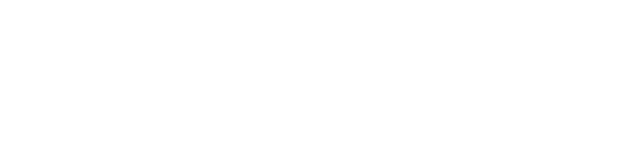
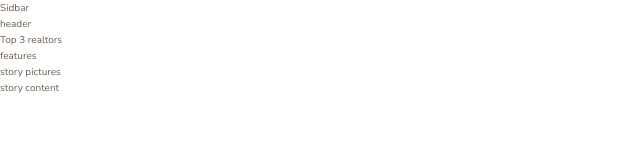
Before and after one commit to kmvbatista/nexter, a website: page index.html in a window 1280 px wide. Shown: the whole page, without its empty margins (0-640 px from the left). Drawn offline with nearby package versions, Linux system fonts and the light colour scheme; files that its build step writes are made by us from their sources.

Commit message:
first settings

```diff
--- a/index.html
+++ b/index.html
@@ -12,6 +12,17 @@
         <title>nexter &mdash; your home, your freedom</title>
     </head>
     <body class="container">
-
+        <div class="sidebar">
+            Sidbar
+        </div>
+    <header class="header">header</header>
+    <div class="realtors">Top 3 realtors</div>
+    <section class="features">features</section>
+    <div class="story__pictures">
+        story pictures
+    </div>
+    <div class="story__content">
+        story content
+    </div>
     </body>
 </html>
--- a/package.json
+++ b/package.json
@@ -1,13 +1,12 @@
 {
-  "name": "Nexter",
+  "name": "nexter",
   "version": "1.0.0",
   "description": "Nexter webpage",
   "main": "index.js",
   "scripts": {
     "watch:sass": "node-sass sass/main.scss css/style.css -w",
-    "devserver": "live-server",
+    "devserver": "lite-server --browser=firefox",
     "start": "npm-run-all --parallel devserver watch:sass",
-
     "compile:sass": "node-sass sass/main.scss css/style.comp.css",
     "prefix:css": "postcss --use autoprefixer -b 'last 10 versions' css/style.comp.css -o css/style.prefix.css",
     "compress:css": "node-sass css/style.prefix.css css/style.css --output-style compressed",
@@ -18,6 +17,7 @@
   "devDependencies": {
     "autoprefixer": "^7.1.4",
     "concat": "^1.0.3",
+    "lite-server": "^2.5.4",
     "node-sass": "^4.5.3",
     "npm-run-all": "^4.1.1",
     "postcss-cli": "^4.1.1"
--- a/sass/_base.scss
+++ b/sass/_base.scss
@@ -29,4 +29,7 @@ html {
 
 body {
   font-family: $font-primary;
+  color: $color-grey-dark-2;
+  line-height: 1.6;
+  font-weight: 300;
 }
```
Also changed, not shown: css/style.css (added), 1 other file.
